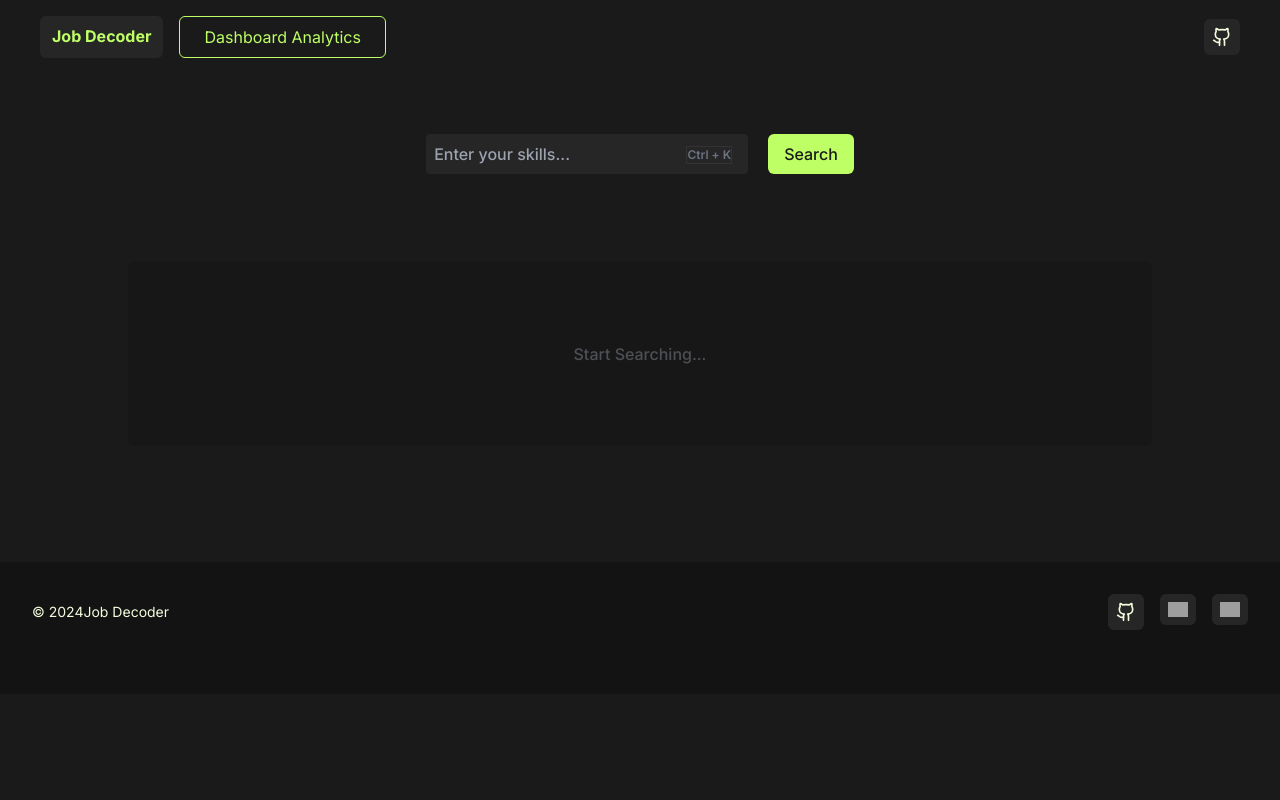
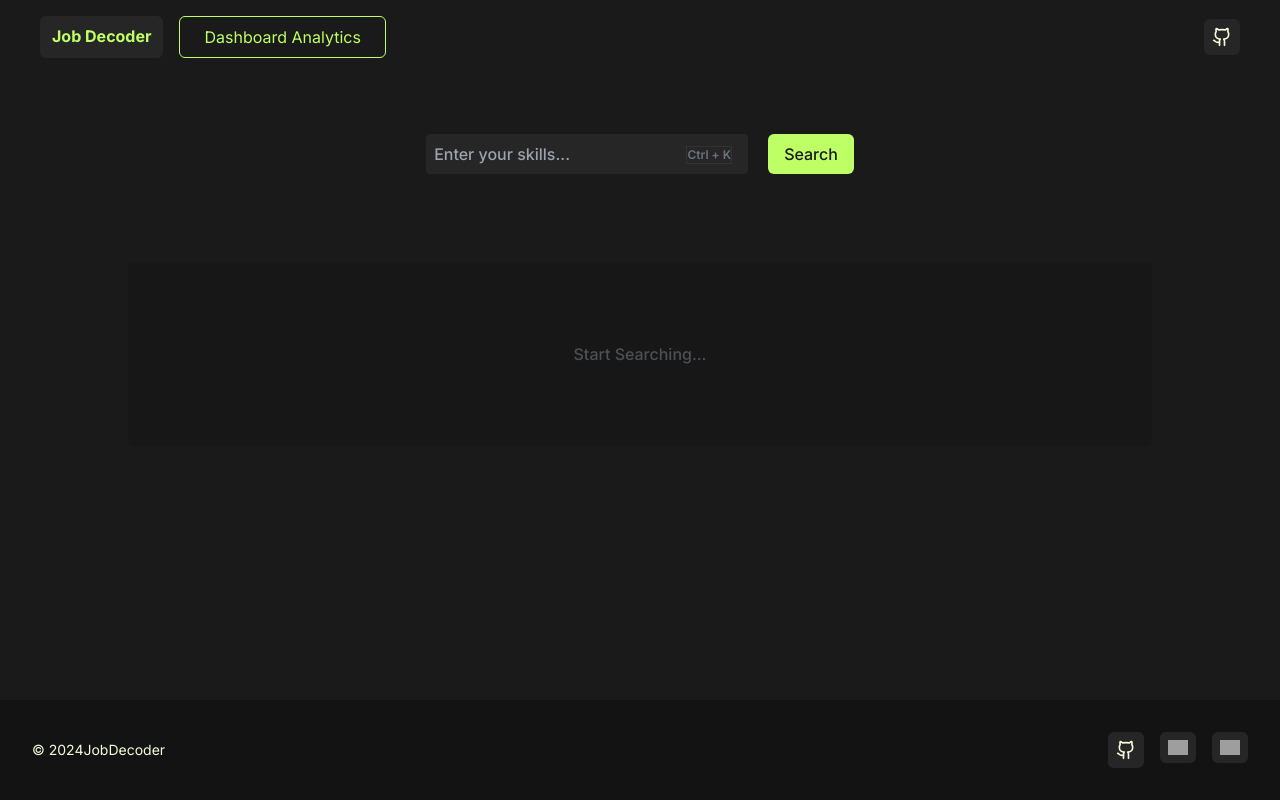
Before and after one commit to anubhavgh023/job_decoder, a Next.js app in the folder frontend/: page /search in a window 1280 px wide. Built offline with nearby package versions, Linux system fonts and the light colour scheme; grey boxes are pictures that could not be loaded.

Commit message:
fix: fixed footer to the bottom

```diff
--- a/frontend/src/app/layout.tsx
+++ b/frontend/src/app/layout.tsx
@@ -17,11 +17,15 @@ export default function RootLayout({
   children: React.ReactNode;
 }>) {
   return (
-    <html lang="en" className="dark">
-      <body className={inter.className}>
-        <TitleBar></TitleBar>
-        {children}
-        <Footer></Footer>
+    <html lang="en" className="dark h-full">
+      <body className={`${inter.className} flex flex-col min-h-screen`}>
+        {/* Main content should expand to fill available space */}
+        <TitleBar />
+        <main className="flex-grow">
+          {children}
+        </main>
+        {/* Footer will stick to the bottom */}
+        <Footer />
       </body>
     </html>
   );
--- a/frontend/src/components/Footer.tsx
+++ b/frontend/src/components/Footer.tsx
@@ -3,8 +3,8 @@ import Image from "next/image";
 export default function Footer() {
   return (
     <footer className="bg-[#131313] text-white py-8 mt-24">
-      <div className="flex justify-between items-center ml-8 mr-8 mb-8">
-        <p className="text-sm text-[#f3fcdc]">© {new Date().getFullYear()}Job Decoder</p>
+      <div className="flex justify-between items-center ml-8 mr-8">
+        <p className="text-sm text-[#f3fcdc]">© {new Date().getFullYear()}JobDecoder</p>
         <div>
           <div className="flex gap-4">
             {/* github */}
```
